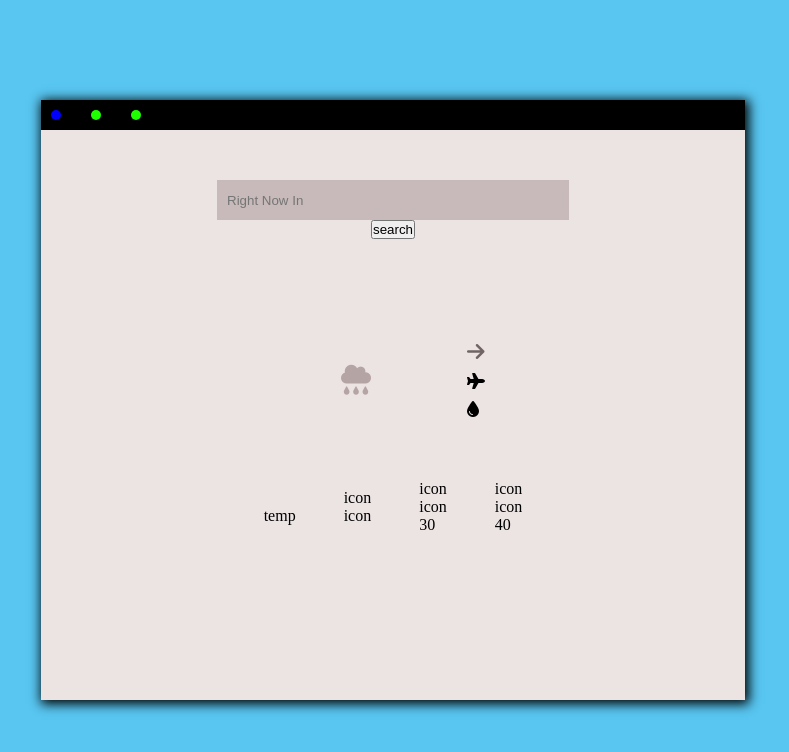
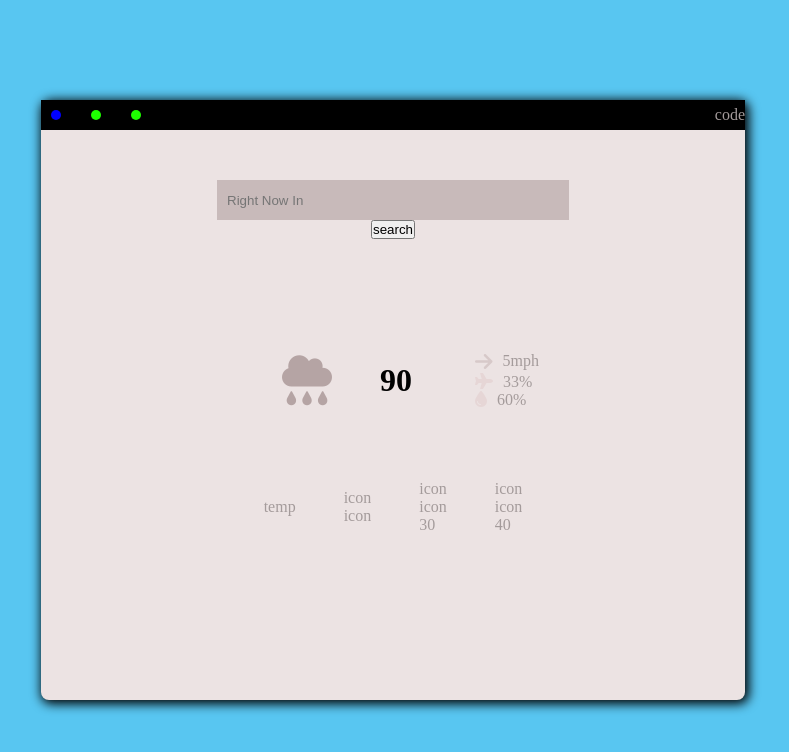
Before and after one commit to EwiJosepha/weatherApp, a plain HTML site: page index.html in a window 1280 px wide. Shown: the whole page, without its empty margins (247-1036 px from the left). Drawn offline with Linux system fonts and the light colour scheme.

Commit message:
uploading weather app

```diff
--- a/index.html
+++ b/index.html
@@ -31,13 +31,13 @@
         <i class="fa-solid fa-cloud-rain"></i>
       </div>
       <div class="temp">
-        <h1></h1>
+        <h1>90</h1>
       </div>
       <!-- </div> -->
       <div id="humidity">
         <div class="wrapper-sub">
           <div class="sub-icon">
-            <i class="fa-sharp fa-solid fa-arrow-right"></i>
+            <!-- <i class="fa-sharp fa-solid fa-arrow-right"></i> -->
           </div>
           <div class="sub-temp">
             <p></p>
@@ -45,7 +45,7 @@
         </div>
         <div class="wrapper-sub">
           <div class="sub-icon">
-            <i class="fa-solid fa-plane"></i>
+            <!-- <i class="fa-solid fa-plane"></i> -->
           </div>
           <div class="sub-temp">
             <p></p>
@@ -53,7 +53,7 @@
         </div>
         <div class="wrapper-sub">
           <div class="sub-icon">
-            <i class="fa-solid fa-droplet"></i>
+            <i class="fa-solid fa-brightness"></i>
           </div>
           <div class="sub-temp">
             <p></p>
@@ -65,7 +65,7 @@
     <div class="bottom-wrapper">
       <div class="wrapper-bottom">
         <div class="sub-wrapper">
-          <i class="fa-sharp fa-solid fa-sun-bright"></i>
+          <!-- <i class="fa-sharp fa-solid fa-sun-bright"></i> -->
         </div>
         <div class="sub-wrapper">
           <p>temp</p>
--- a/script.js
+++ b/script.js
@@ -306,27 +306,75 @@ const locations = [
   },
 ];
 
+console.log(locations[0]);
+console.log(locations[1]);
+console.log(locations[2]);
+console.log(locations[3]);
+console.log(locations[4]);
+
 //collecting the characters of input field
 searchh.addEventListener('click', function collectValue () {
+  let pushIn = []
   let  inputt = document.getElementById('input-field').value
+  for(let i = 0; i < locations.length; i ++){
+    console.log(i);
+    if(inputt === locations[i]){
+      pushIn.push(i)
+    }
+  else{
+    console.log('it is not found in the array');
+  }
+  }
+  console.log(inputt);
 })
 
 
-let humudity = document.getElementById('humidity')
 
 function render () {
 
-const el = locations.map(returnTemp).join('')
 
-console.log(el);
 
-humudity.innerHTML= el
-console.log(el);
+    locations.forEach((location) => {
+
+      let humudity = document.getElementById('humidity')
+      humudity.innerHTML = `<div class="humidity">
+      <div class="wrapper-sub">
+        <div class="sub-icon">
+          <i class="fa-sharp fa-solid fa-arrow-right"></i>
+        </div>
+        <div class="sub-temp">
+          <p>${location.current.wind_speed}mph</p>
+        </div>
+      </div>
+      <div class="wrapper-sub">
+        <div class="sub-icon">
+          <i class="fa-solid fa-plane"></i>
+        </div>
+        <div class="sub-temp">
+          <p>${location.current.temperature}%</p>
+        </div>
+      </div>
+      <div class="wrapper-sub">
+        <div class="sub-icon">
+          <i class="fa-solid fa-droplet"></i>
+        </div>
+        <div class="sub-temp">
+          <p>${location.current.humidity}%</p>
+        </div>
+      </div>
+    </div>`;
+
+      // wrapper.append(newElement);
+    });
 }
+
+render ()
 
 
 
-function returnTemp (location) {
+
+
+function returnTemp (location, index) {
 
   return`<div class="humidity">
   <div class="wrapper-sub">
@@ -334,7 +382,7 @@ function returnTemp (location) {
       <i class="fa-sharp fa-solid fa-arrow-right"></i>
     </div>
     <div class="sub-temp">
-      <p>${location.temperature}/p>
+      <p>${location.current}/p>
     </div>
   </div>
   <div class="wrapper-sub">
@@ -342,7 +390,7 @@ function returnTemp (location) {
       <i class="fa-solid fa-plane"></i>
     </div>
     <div class="sub-temp">
-      <p>${location.wind_speed}</p>
+      <p>${location.current}</p>
     </div>
   </div>
   <div class="wrapper-sub">
@@ -350,7 +398,7 @@ function returnTemp (location) {
       <i class="fa-solid fa-droplet"></i>
     </div>
     <div class="sub-temp">
-      <p>${location.humidity}</p>
+      <p>${location.current}</p>
     </div>
   </div>
 </div>`
--- a/styles.css
+++ b/styles.css
@@ -22,6 +22,7 @@ body {
   align-items: center; */
   background-color: #ece3e3;
   border: 2px solid #ece3e3;
+  border-radius: 8px;
   border: none;
   box-shadow: 2px 2px 11px 2px;
 }
@@ -82,17 +83,17 @@ input {
 }
 
 #humidity {
-  gap: 10px;
+  gap: 30px;
   display: flex;
   flex-direction: column;
-
+  padding: 15px;
+  color: #e6d6d6;
 }
 
 .wrapper-sub {
 
   display: flex;
   gap: 10px;
-
 }
 
 .bottom-wrapper {
@@ -104,8 +105,12 @@ input {
   gap: 3rem;
 }
 
+p {
+  color: #a49b9b;
+}
+
 .fa-cloud-rain {
-  font-size: 30px;
+  font-size: 50px;
   color: #b5a4a4;
 }
  .fa-duotone {
@@ -115,7 +120,7 @@ input {
 
 .fa-sharp {
   font-size: 20px;
-  color: #716464;
+  color: #d7c9c9;
 }
 
 .fa-cloud {
```
